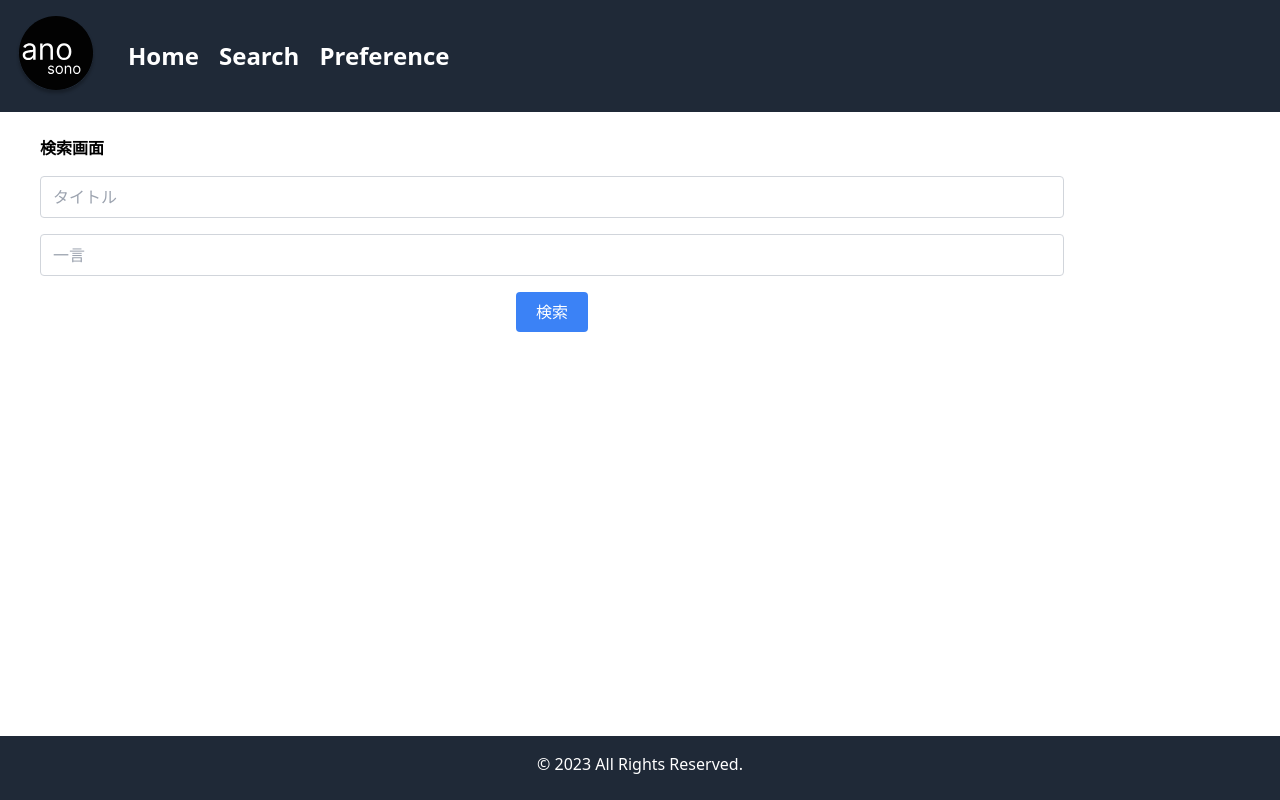
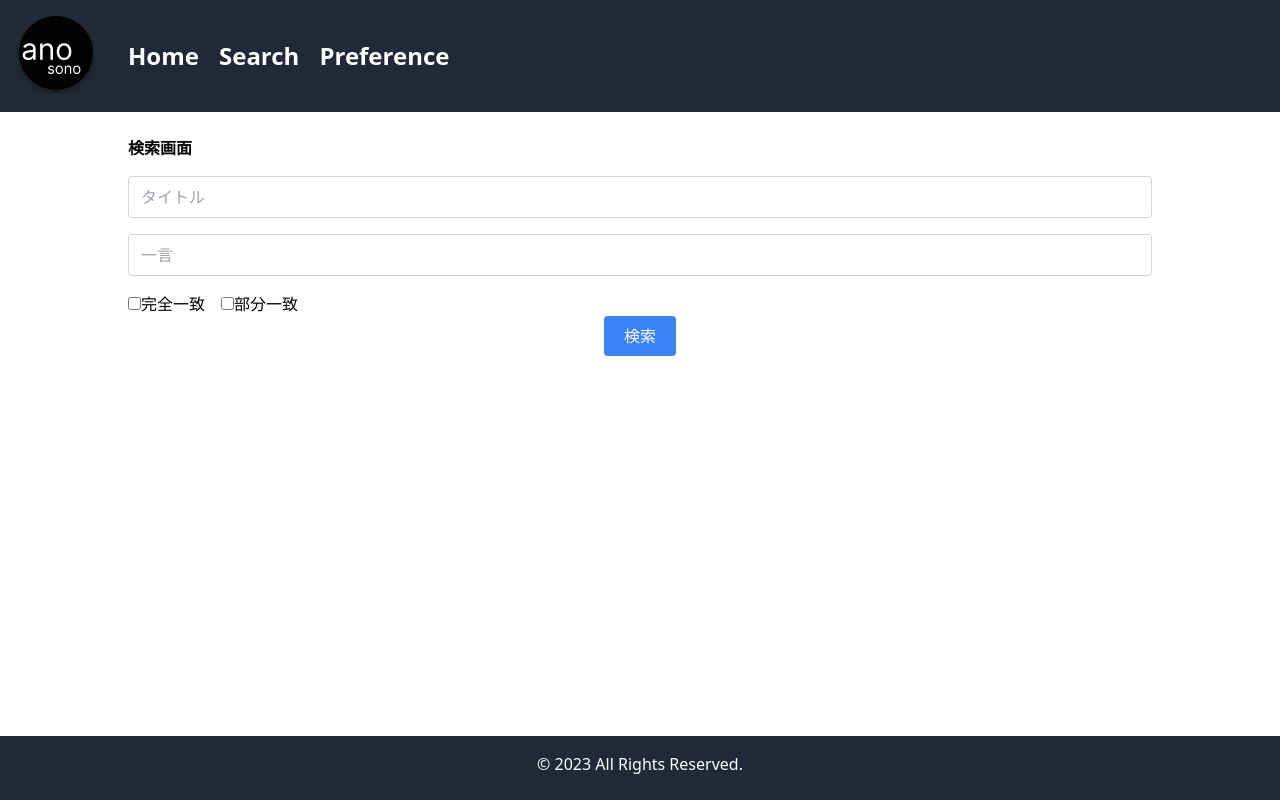
Before and after one commit to ZONO33LHD/ano_sono, a Next.js app in the folder ano_sono/frontend/ano_sono/: page /search in a window 1280 px wide. Built offline with nearby package versions, Linux system fonts and the light colour scheme.

Commit message:
:family:検索機能に完全一致と部分一致機能を追加

```diff
--- a/ano_sono/frontend/ano_sono/src/pages/search.tsx
+++ b/ano_sono/frontend/ano_sono/src/pages/search.tsx
@@ -23,18 +23,52 @@ export default function Search() {
   const [editTitle, setEditTitle] = useState("");
   const [editDescription, setEditDescription] = useState("");
 
+  // 完全一致と部分一致の状態を管理するためのuseStateフックを追加
+  const [isExactMatch, setIsExactMatch] = useState(false);
+  const [isPartialMatch, setIsPartialMatch] = useState(false);
+
+  // チェックボックスが変更されたときに状態を更新するイベントハンドラ
+  const handleExactMatchChange = (
+    event: React.ChangeEvent<HTMLInputElement>
+  ) => {
+    setIsExactMatch(event.target.checked);
+    if (event.target.checked) {
+      setIsPartialMatch(false);
+    }
+  };
+
+  const handlePartialMatchChange = (
+    event: React.ChangeEvent<HTMLInputElement>
+  ) => {
+    setIsPartialMatch(event.target.checked);
+    if (event.target.checked) {
+      setIsExactMatch(false);
+    }
+  };
+
+  // 検索関数内で、どちらのチェックボックスが選択されているかに基づいて検索ロジックを分岐
   const handleSearch = async (event: React.FormEvent) => {
     event.preventDefault();
+
+    let searchType = "";
+    if (isExactMatch) {
+      searchType = "exact";
+    } else if (isPartialMatch) {
+      searchType = "partial";
+    }
+
+    console.log(searchType); // ここでsearchTypeの値をログに出力
+
     const response = await axios.post(`http://localhost:8000/api/blog/search`, {
       title: searchTerm,
       description: descriptionTerm,
       startIndex: startIndex,
       limit: limit,
+      searchType: searchType, // ここでsearchTypeをPOSTリクエストのボディに含める
     });
+
     setSearchResults(response.data);
-
-    // 検索が成功したら、"もっと見る"ボタンを表示
-    setShowLoadMoreButton(true);
+    setShowLoadMoreButton(response.data.length >= limit);
   };
 
   const loadMoreResults = async () => {
@@ -110,9 +144,9 @@ export default function Search() {
       <div className="sticky top-0 z-50">
         <NavBar />
       </div>
-      <div className="ml-10 mt-6 w-4/5 mx-auto">
+      <div className="flex flex-col items-start mt-6 w-4/5 mx-auto">
         <h1 className="text-2x1 font-bold mb-4">検索画面</h1>
-        <form onSubmit={handleSearch} className="mb-4">
+        <form onSubmit={handleSearch} className="mb-4 w-full">
           <input
             type="text"
             value={searchTerm}
@@ -127,6 +161,24 @@ export default function Search() {
             className="border border-gray-300 rounded px-3 py-2 w-full mb-4"
             placeholder="一言"
           />
+          <div className="flex space-x-4">
+            <div>
+              <input
+                type="checkbox"
+                checked={isExactMatch}
+                onChange={handleExactMatchChange}
+              />
+              <label>完全一致</label>
+            </div>
+            <div>
+              <input
+                type="checkbox"
+                checked={isPartialMatch}
+                onChange={handlePartialMatchChange}
+              />
+              <label>部分一致</label>
+            </div>
+          </div>
           <div className="text-center">
             <button
               type="submit"
@@ -136,10 +188,11 @@ export default function Search() {
             </button>
           </div>
         </form>
+        <div className="flex flex-col items-start mt-6 w-4/5 mx-auto">
           {searchResults.map((result) => (
             <div
               key={result.id}
-            className="card m-10 bg-white shadow-lg rounded-lg overflow-hidden my-4 block relative hover:shadow-xl transition-shadow duration-200"
+              className="card m-0 mx-auto bg-white shadow-lg rounded-lg overflow-hidden my-4 block relative hover:shadow-xl transition-shadow duration-200 w-full"
             >
               <div>
                 <a href={result.url} target="_blank" className="card-body p-4">
@@ -172,16 +225,17 @@ export default function Search() {
               </div>
             </div>
           ))}
-        <div className="ml-10 mt-6 w-4/5 mx-auto pb-20">
+          <div className="mt-6 w-4/5 mx-auto pb-20">
             <div className="flex justify-center items-end mt-auto">
               {showLoadMoreButton && (
                 <button
                   onClick={loadMoreResults}
-                className="px-5 py-2 rounded bg-blue-500 text-white cursor-pointer"
+                  className="px-5 py-2 rounded bg-gray-500 text-white cursor-pointer"
                 >
                   もっと見る
                 </button>
               )}
+            </div>
           </div>
         </div>
       </div>
```
Also changed, not shown: 2 other files (tests, documents, lock files or other folders). Lines whose indentation alone changed are shown as unchanged.
